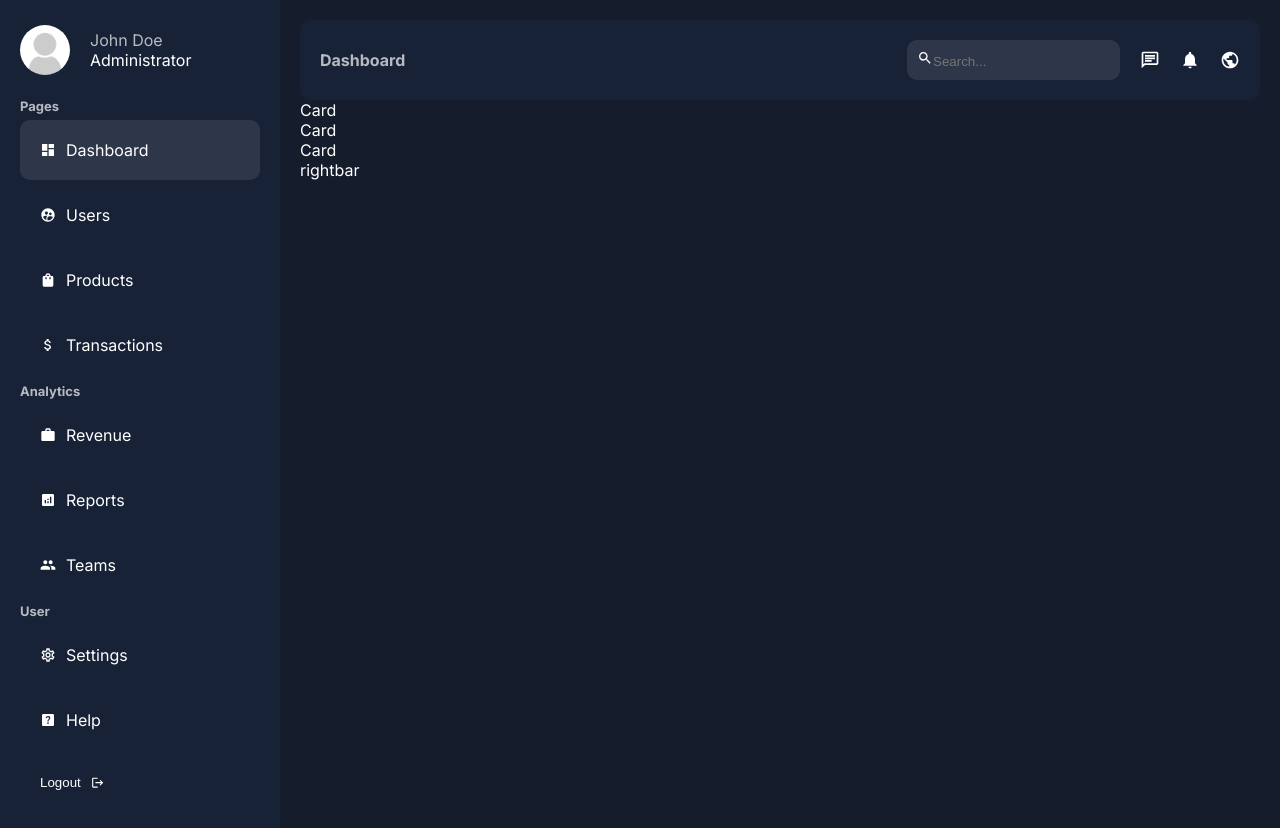
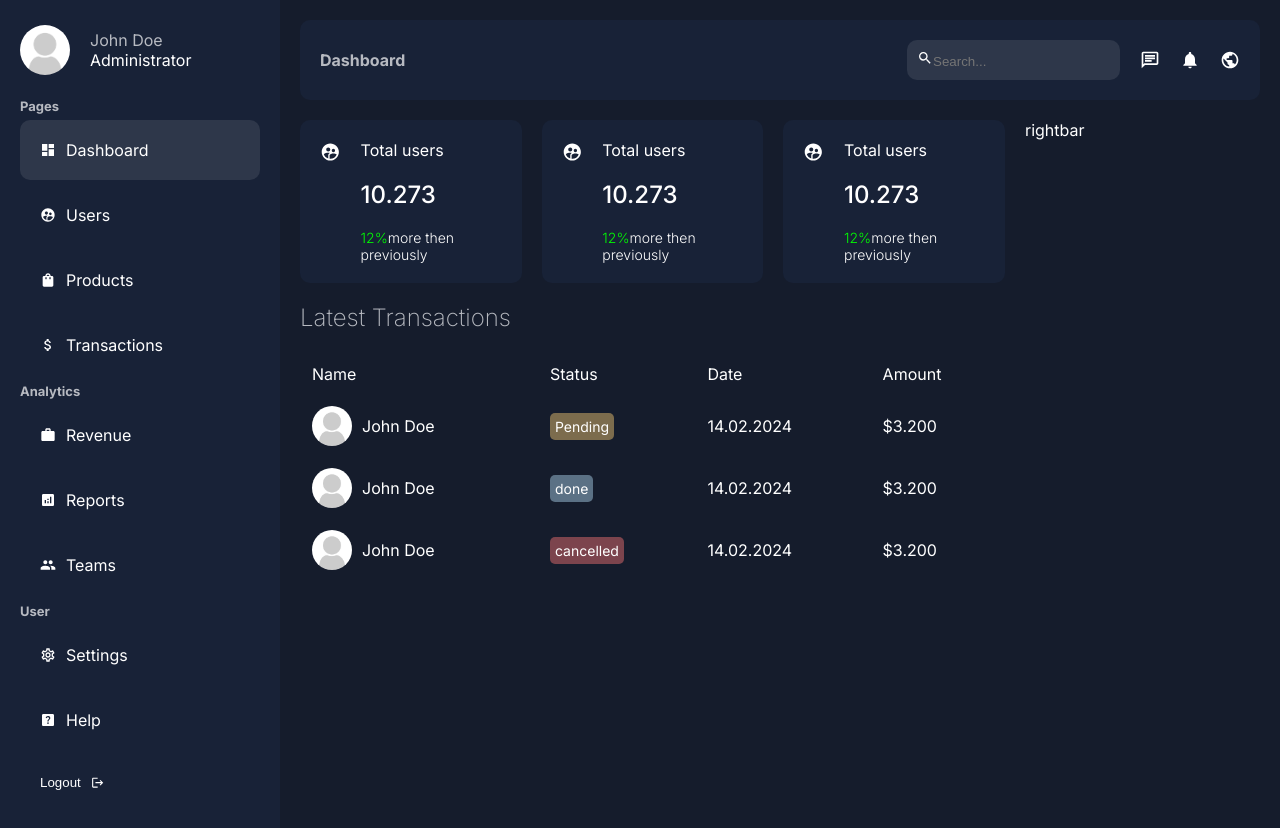
Before and after one commit to mcmicko/nextjs-admin, a Next.js app: page /dashboard in a window 1280 px wide. Built offline with nearby package versions, Linux system fonts and the light colour scheme.

Commit message:
Dashboard Design part 2

```diff
--- a/app/dashboard/page.jsx
+++ b/app/dashboard/page.jsx
@@ -1,18 +1,19 @@
 import Card from '../ui/dashboard/card/card';
 import styles from '../ui/dashboard/dashboard.module.css';
 import Rightbar from '../ui/dashboard/rightbar/rightbar';
+import Transaction from '../ui/dashboard/transactions/transactions';
 
 const page = () => {
   return (
     <div className={styles.wrapper}>
-      <div className={styles.main}></div>
-
-      <div className={styles.cards}>
-        <Card />
-        <Card />
-        <Card />
+      <div className={styles.main}>
+        <div className={styles.cards}>
+          <Card />
+          <Card />
+          <Card />
+        </div>
+        <Transaction />
       </div>
-
       <div className={styles.side}>
         <Rightbar />
       </div>
--- a/app/ui/dashboard/card/card.jsx
+++ b/app/ui/dashboard/card/card.jsx
@@ -1,7 +1,20 @@
 import React from 'react';
+import { MdSupervisedUserCircle } from 'react-icons/md';
+import styles from './card.module.css';
 
 const Card = () => {
-  return <div>Card</div>;
+  return (
+    <div className={styles.container}>
+      <MdSupervisedUserCircle size={24} />
+      <div className={styles.texts}>
+        <span className={styles.title}>Total users</span>
+        <span className={styles.number}>10.273</span>
+        <span className={styles.details}>
+          <span className={styles.positive}>12%</span>more then previously
+        </span>
+      </div>
+    </div>
+  );
 };
 
 export default Card;
--- a/app/ui/dashboard/card/card.module.css
+++ b/app/ui/dashboard/card/card.module.css
@@ -0,0 +1,36 @@
+.container {
+  background-color: var(--bgSoft);
+  padding: 20px;
+  border-radius: 10px;
+  display: flex;
+  gap: 20px;
+  cursor: pointer;
+}
+
+.container:hover {
+  background-color: #2e374a;
+}
+
+.texts {
+  display: flex;
+  flex-direction: column;
+  gap: 20px;
+}
+
+.number {
+  font-size: 24px;
+  font-weight: 500;
+}
+
+.details {
+  font-size: 14px;
+  font-weight: 300;
+}
+
+.positive {
+  color: lime
+}
+
+.negative {
+  color: red;
+}
--- a/app/ui/dashboard/dashboard.module.css
+++ b/app/ui/dashboard/dashboard.module.css
@@ -12,3 +12,26 @@
   flex: 4;
   padding: 20px;
 }
+
+.wrapper {
+  display: flex;
+  gap: 20px;
+  margin-top: 20px;
+}
+
+.main {
+  flex: 3;
+  display: flex;
+  flex-direction: column;
+  gap: 20px;
+}
+
+.cards {
+  display: flex;
+  gap: 20px;
+  justify-content: space-between;
+}
+
+.side {
+  flex: 1;
+}
--- /dev/null
+++ b/app/ui/dashboard/transactions/transaction.module.css
@@ -0,0 +1,49 @@
+.container {
+  background-color: var(--bgSoft);
+  padding: 20px;
+  border-radius: 10px;
+}
+
+.title {
+  margin-bottom: 20px;
+  font-weight: 200;
+  color: var(--textSoft);
+}
+
+.table {
+  width: 100%;
+}
+
+.table td {
+  padding: 10px;
+}
+
+.user {
+  display: flex;
+  gap: 10px;
+  align-items: center;
+}
+
+.userImage {
+  object-fit: cover;
+  border-radius: 50%;
+}
+
+.status {
+  border-radius: 5px;
+  padding: 5px;
+  font-size:14px;
+  color: white;
+}
+
+.pending {
+  background-color: #f7cb7375;
+}
+
+.done {
+  background-color: #afd6ee75;
+}
+
+.cancelled {
+  background-color: #f7737375;
+}
--- a/app/ui/dashboard/transactions/transactions.jsx
+++ b/app/ui/dashboard/transactions/transactions.jsx
@@ -0,0 +1,90 @@
+import React from 'react';
+import styles from './transaction.module.css';
+import Image from 'next/image';
+
+const transactions = () => {
+  return (
+    <div className={styles.contaienr}>
+      <h2 className={styles.title}>Latest Transactions</h2>
+      <table className={styles.table}>
+        <thead>
+          <tr>
+            <td>Name</td>
+            <td>Status</td>
+            <td>Date</td>
+            <td>Amount</td>
+          </tr>
+        </thead>
+        <tbody>
+          <tr>
+            <td>
+              <div className={styles.user}>
+                <Image
+                  src='/noavatar.png'
+                  alt=''
+                  width={40}
+                  height={40}
+                  className={styles.userImage}
+                />
+                John Doe
+              </div>
+            </td>
+            <td>
+              <span className={`${styles.pending} ${styles.status}`}>
+                Pending
+              </span>
+            </td>
+            <td>14.02.2024</td>
+            <td>$3.200</td>
+          </tr>
+        </tbody>
+        <tbody>
+          <tr>
+            <td>
+              <div className={styles.user}>
+                <Image
+                  src='/noavatar.png'
+                  alt=''
+                  width={40}
+                  height={40}
+                  className={styles.userImage}
+                />
+                John Doe
+              </div>
+            </td>
+            <td>
+              <span className={`${styles.done} ${styles.status}`}>done</span>
+            </td>
+            <td>14.02.2024</td>
+            <td>$3.200</td>
+          </tr>
+        </tbody>
+        <tbody>
+          <tr>
+            <td>
+              <div className={styles.user}>
+                <Image
+                  src='/noavatar.png'
+                  alt=''
+                  width={40}
+                  height={40}
+                  className={styles.userImage}
+                />
+                John Doe
+              </div>
+            </td>
+            <td>
+              <span className={`${styles.cancelled} ${styles.status}`}>
+                cancelled
+              </span>
+            </td>
+            <td>14.02.2024</td>
+            <td>$3.200</td>
+          </tr>
+        </tbody>
+      </table>
+    </div>
+  );
+};
+
+export default transactions;
```
